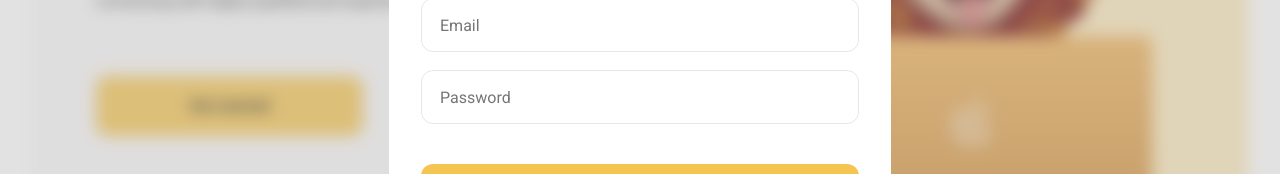
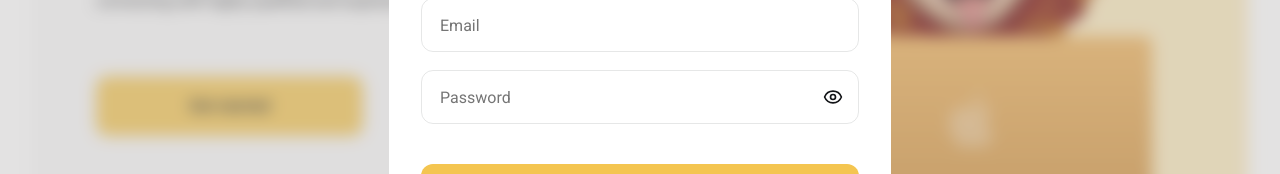
Before and after one commit to VitaliiDevX/LearnLingo, a React (Vite) app: page / in a window 1280 px wide. Both pictures are taken after a click on the button "Registration". Shown: the part 412-586 px from the top of the page. Built offline with nearby package versions, Linux system fonts and the light colour scheme.

Commit message:
feat: add modal and errorMessage animation, show/hide password button

```diff
--- a/package.json
+++ b/package.json
@@ -15,6 +15,7 @@
     "@vitejs/plugin-react-swc": "^4.3.1",
     "clsx": "^2.1.1",
     "firebase": "^12.14.0",
+    "framer-motion": "^12.40.0",
     "lucide-react": "^1.17.0",
     "react": "^19.2.6",
     "react-dom": "^19.2.6",
--- /dev/null
+++ b/src/components/ErrorMessage/ErrorMessage.module.css
@@ -0,0 +1,6 @@
+.errorText {
+  bottom: -18px;
+  position: absolute;
+  color: var(--color-red);
+  font-size: 12px;
+}
--- /dev/null
+++ b/src/components/ErrorMessage/ErrorMessage.tsx
@@ -0,0 +1,16 @@
+import { motion } from "framer-motion";
+import css from "./ErrorMessage.module.css";
+
+export default function ErrorMessage({ message }: { message: string }) {
+  return (
+    <motion.span
+      className={css.errorText}
+      initial={{ opacity: 0, y: -5 }}
+      animate={{ opacity: 1, y: 0 }}
+      exit={{ opacity: 0, y: -5 }}
+      transition={{ duration: 0.3, ease: "easeInOut" }}
+    >
+      {message}
+    </motion.span>
+  );
+}
--- a/src/components/Header/Header.tsx
+++ b/src/components/Header/Header.tsx
@@ -9,6 +9,7 @@ import Modal from "../Modal/Modal";
 import AuthForm from "../AuthForm/AuthForm";
 import InputField from "../InputField/InputField";
 import { AUTH_CONFIG } from "../../constants/auth";
+import { AnimatePresence } from "framer-motion";
 
 export default function Header() {
   const [modalType, setModalType] = useState<"login" | "register" | null>(null);
@@ -32,7 +33,7 @@ export default function Header() {
           />
         </div>
       </div>
-
+      <AnimatePresence>
         {config && (
           <Modal onClose={closeModal}>
             <AuthForm
@@ -54,6 +55,7 @@ export default function Header() {
             </AuthForm>
           </Modal>
         )}
+      </AnimatePresence>
     </header>
   );
 }
--- a/src/components/InputField/InputField.module.css
+++ b/src/components/InputField/InputField.module.css
@@ -1,7 +1,7 @@
 .wrapper {
+  position: relative;
   display: flex;
-  flex-direction: column;
-  gap: 8px;
+  align-items: center;
   width: 100%;
 }
 
@@ -14,17 +14,43 @@
   border: 1px solid var(--border-light);
   border-radius: 12px;
   transition: border-color var(--transition);
+
+  &:hover,
+  &:focus {
+    border-color: var(--color-accent);
+  }
 }
 
-.input:focus {
-  border-color: var(--color-accent);
+.toggleButton {
+  position: absolute;
+  right: 12px;
+  background: transparent;
+  border: none;
+  cursor: pointer;
+  color: var(--color-gray-500);
+  display: flex;
+  align-items: center;
+  justify-content: center;
+  padding: 4px;
+  transition: color var(--transition);
+
+  &:hover,
+  &:focus-visible {
+    color: var(--color-accent);
+  }
 }
 
-.inputError {
+.inputError,
+.inputError:hover,
+.inputError:focus {
   border-color: var(--color-red);
 }
 
-.errorText {
-  color: var(--color-red);
-  font-size: 12px;
+.input:-webkit-autofill,
+.input:-webkit-autofill:hover,
+.input:-webkit-autofill:focus,
+.input:-webkit-autofill:active {
+  -webkit-box-shadow: 0 0 0 30px var(--color-white) inset !important;
+  -webkit-text-fill-color: var(--color-gray-900) !important;
+  transition: background-color 5000s ease-in-out 0s;
 }
--- a/src/components/InputField/InputField.tsx
+++ b/src/components/InputField/InputField.tsx
@@ -1,6 +1,10 @@
 import { useFormContext } from "react-hook-form";
 import css from "./InputField.module.css";
 import clsx from "clsx";
+import { AnimatePresence } from "framer-motion";
+import ErrorMessage from "../ErrorMessage/ErrorMessage";
+import { useRef, useState } from "react";
+import { Eye, EyeOff } from "lucide-react";
 
 interface InputFieldProps {
   name: string;
@@ -13,22 +17,55 @@ export default function InputField({
   placeholder,
   type = "text",
 }: InputFieldProps) {
+  const [showPassword, setShowPassword] = useState(false);
+  const inputRef = useRef<HTMLInputElement>(null);
   const {
     register,
     formState: { errors },
   } = useFormContext();
 
+  const { ref: registerRef, ...rest } = register(name);
+
   const error = errors[name]?.message as string;
+
+  const isPassword = type === "password";
+  const inputType = isPassword ? (showPassword ? "text" : "password") : type;
 
   return (
     <div className={css.wrapper}>
       <input
-        {...register(name)}
-        type={type}
+        {...rest}
+        ref={(e) => {
+          registerRef(e);
+          inputRef.current = e;
+        }}
+        type={inputType}
         placeholder={placeholder}
         className={clsx(css.input, error && css.inputError)}
       />
-      {error && <p className={css.errorText}>{error}</p>}
+      {isPassword && (
+        <button
+          type="button"
+          className={css.toggleButton}
+          onClick={(e) => {
+            e.preventDefault();
+            setShowPassword(!showPassword);
+            setTimeout(() => {
+              const input = inputRef.current;
+              if (input) {
+                input.focus();
+                const length = input.value.length;
+                input.setSelectionRange(length, length);
+              }
+            }, 0);
+          }}
+        >
+          {showPassword ? <EyeOff size={20} /> : <Eye size={20} />}
+        </button>
+      )}
+      <AnimatePresence mode="wait">
+        {error && <ErrorMessage message={error} />}
+      </AnimatePresence>
     </div>
   );
 }
--- a/src/components/Logo/Logo.tsx
+++ b/src/components/Logo/Logo.tsx
@@ -4,7 +4,7 @@ import css from "./Logo.module.css";
 
 export default function Logo() {
   return (
-    <Link to="/" aria-label="Main page" className={css.link}>
+    <Link to="/" aria-label="Main page" className={css.link} title="Home">
       <Icon id="icon-ukraine" className={css.icon} />
       <span className={css.text}>LearnLingo</span>
     </Link>
--- a/src/components/Modal/Modal.tsx
+++ b/src/components/Modal/Modal.tsx
@@ -1,6 +1,7 @@
 import { useEffect, type ReactNode } from "react";
 import { createPortal } from "react-dom";
 import { X } from "lucide-react";
+import { motion } from "framer-motion";
 import css from "./Modal.module.css";
 
 interface ModalProps {
@@ -35,25 +36,28 @@ export default function Modal({ children, onClose }: ModalProps) {
   if (!modalRoot) return null;
 
   return createPortal(
-    <div
+    <motion.div
       className={css.backdrop}
-      role="dialog"
-      aria-modal="true"
-      aria-label="Modal window"
+      initial={{ opacity: 0 }}
+      animate={{ opacity: 1 }}
+      exit={{ opacity: 0 }}
+      transition={{ duration: 0.3, ease: "easeInOut" }}
       onClick={onClose}
     >
-      <div className={css.modal} onClick={(e) => e.stopPropagation()}>
-        <button
-          className={css.closeButton}
-          onClick={onClose}
-          aria-label="Close modal"
-        >
+      <motion.div
+        className={css.modal}
+        initial={{ opacity: 0, y: -20 }}
+        animate={{ opacity: 1, y: 0 }}
+        exit={{ opacity: 0, y: -20 }}
+        transition={{ duration: 0.3, ease: "easeInOut" }}
+        onClick={(e) => e.stopPropagation()}
+      >
+        <button className={css.closeButton} onClick={onClose}>
           <X size={24} />
         </button>
-
         <div className={css.content}>{children}</div>
-      </div>
-    </div>,
+      </motion.div>
+    </motion.div>,
     modalRoot,
   );
 }
--- a/src/components/ThemeSelector/ThemeSelector.module.css
+++ b/src/components/ThemeSelector/ThemeSelector.module.css
@@ -3,7 +3,7 @@
 }
 
 .dropdownButton {
-  background: none;
+  background-color: transparent;
   border: none;
   cursor: pointer;
   display: flex;
@@ -14,12 +14,12 @@
     background-color var(--transition),
     color var(--transition);
   color: var(--color-accent);
-}
 
-.dropdownButton:hover,
-.dropdownButton:focus-visible {
-  background-color: var(--color-accent-hover);
-  color: var(--color-gray-900);
+  &:hover,
+  &:focus-visible {
+    background-color: var(--color-accent-hover);
+    color: var(--color-gray-900);
+  }
 }
 
 .icon {
@@ -51,11 +51,11 @@
   border: 2px solid transparent;
   padding: 3px;
   transition: border-color var(--transition);
-}
 
-.dropdownItem:hover,
-.dropdownItem:focus-visible {
-  border-color: var(--color-accent-hover);
+  &:hover,
+  &:focus-visible {
+    border-color: var(--color-accent-hover);
+  }
 }
 
 .active {
--- a/src/components/ThemeSelector/ThemeSelector.tsx
+++ b/src/components/ThemeSelector/ThemeSelector.tsx
@@ -24,7 +24,11 @@ export default function ThemeSelector() {
 
   return (
     <div className={css.dropdownContainer} ref={dropdownRef}>
-      <button className={css.dropdownButton} onClick={() => setIsOpen(!isOpen)}>
+      <button
+        className={css.dropdownButton}
+        onClick={() => setIsOpen(!isOpen)}
+        title="Select color"
+      >
         <Droplet className={css.icon} />
       </button>
       {isOpen && (
```
Also changed, not shown: 1 other file (tests, documents, lock files or other folders). Lines whose indentation alone changed are shown as unchanged.
